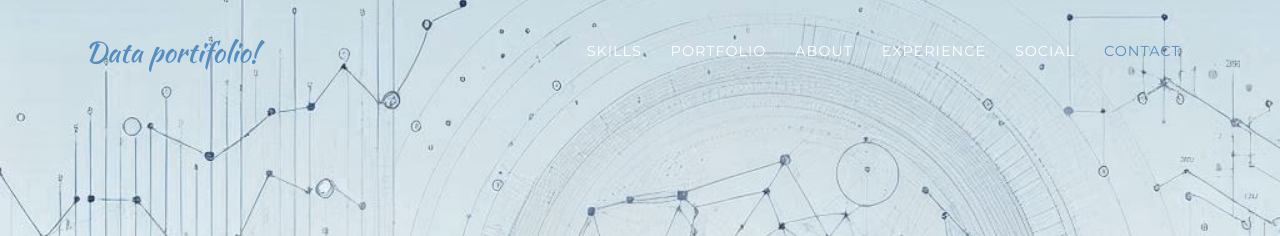
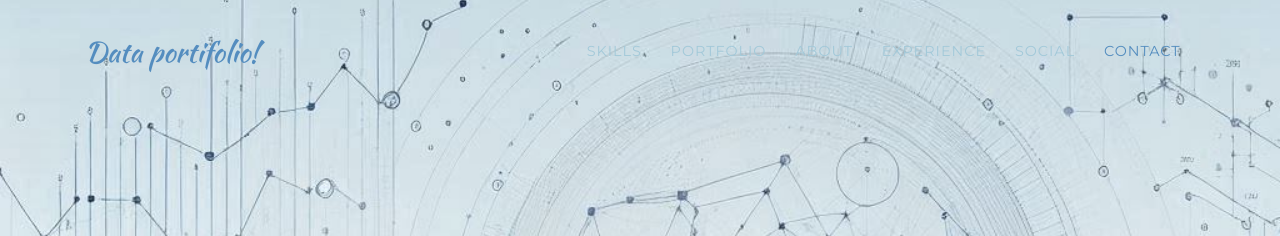
Before and after one commit to lcszarpellon/lucas_zarpellon-Portfolio, a Jekyll site: the page built from index.md, in a window 1280 px wide. Shown: the top 236 px of the page. Built offline with Jekyll 4.4.1, drawn with Linux system fonts in a browser that asks for light colours; some web fonts are replaced.

Commit message:
Update _navbar.scss

```diff
--- a/_sass/components/_navbar.scss
+++ b/_sass/components/_navbar.scss
@@ -6,7 +6,7 @@
     right: 0;
     padding: 13px;
     text-transform: uppercase;
-    color: white;
+    color: $white;
     border: 0;
     background-color: $primary;
     @include heading-font;
@@ -28,7 +28,7 @@
         font-weight: 400;
         padding: 0.75em 0;
         letter-spacing: 1px;
-        color: white;
+        color: $white;
         @include heading-font;
         &.active,
         &:hover {
```
